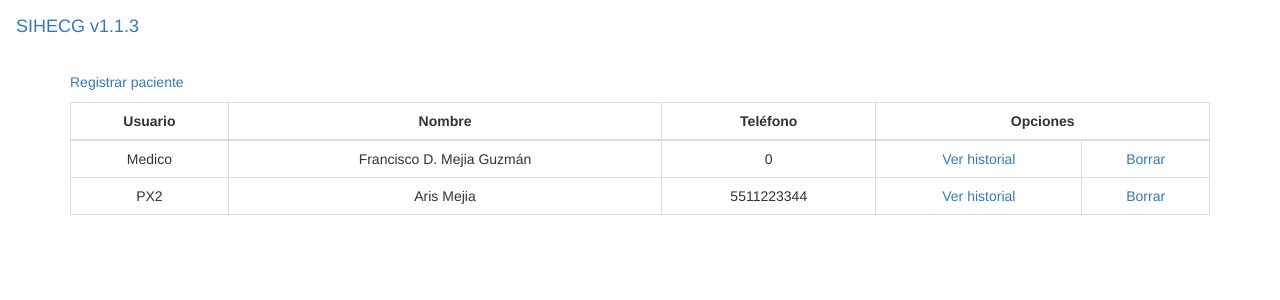
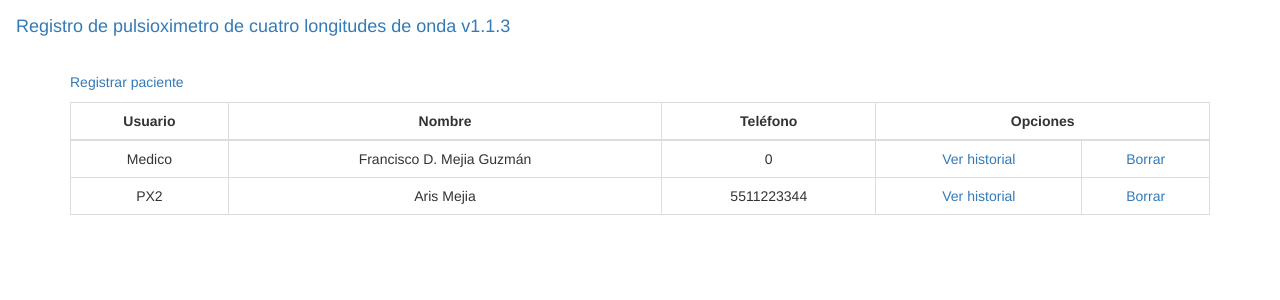
Before and after one commit to dxviidmg/SIHECG, a Django app: template accounts/templates/accounts/listPacientes.html in a window 1280 px wide. Shown: the top 300 px of the page. Run offline with Django 3.2, Linux system fonts and the light colour scheme; the template is opened without the code that fills it: values that come from a table or form of the project are taken from there, others are empty; data comes from the database, SQL or seed files in the repository; parts of the project's set-up code (start-up, migrations or seed data) failed here and were passed over; some libraries are stand-ins or nearby versions.

Commit message:
cambio nombre

```diff
--- a/templates/base.html
+++ b/templates/base.html
@@ -1,7 +1,7 @@
 <!DOCTYPE html>
 <html>
 	<head>
-	<title>SIHECG</title>
+	<title>Registro de pulsioximetro de cuatro longitudes de onda</title>
 	<link rel="stylesheet" href="https://maxcdn.bootstrapcdn.com/bootstrap/3.3.7/css/bootstrap.min.css" integrity="sha384-BVYiiSIFeK1dGmJRAkycuHAHRg32OmUcww7on3RYdg4Va+PmSTsz/K68vbdEjh4u" crossorigin="anonymous">
 	</head>
 	<body>
@@ -9,7 +9,7 @@
 	<nav class="navbar navbar-primary">
 		<div class="container-fluid">
 			<div class="navbar-header">
-				<a class="navbar-brand" href="#">SIHECG v1.1.3</a>
+				<a class="navbar-brand" href="#">Registro de pulsioximetro de cuatro longitudes de onda v1.1.3</a>
 			</div>
 			{%if request.user.is_authenticated%}
 			<ul class="nav navbar-nav">
```
